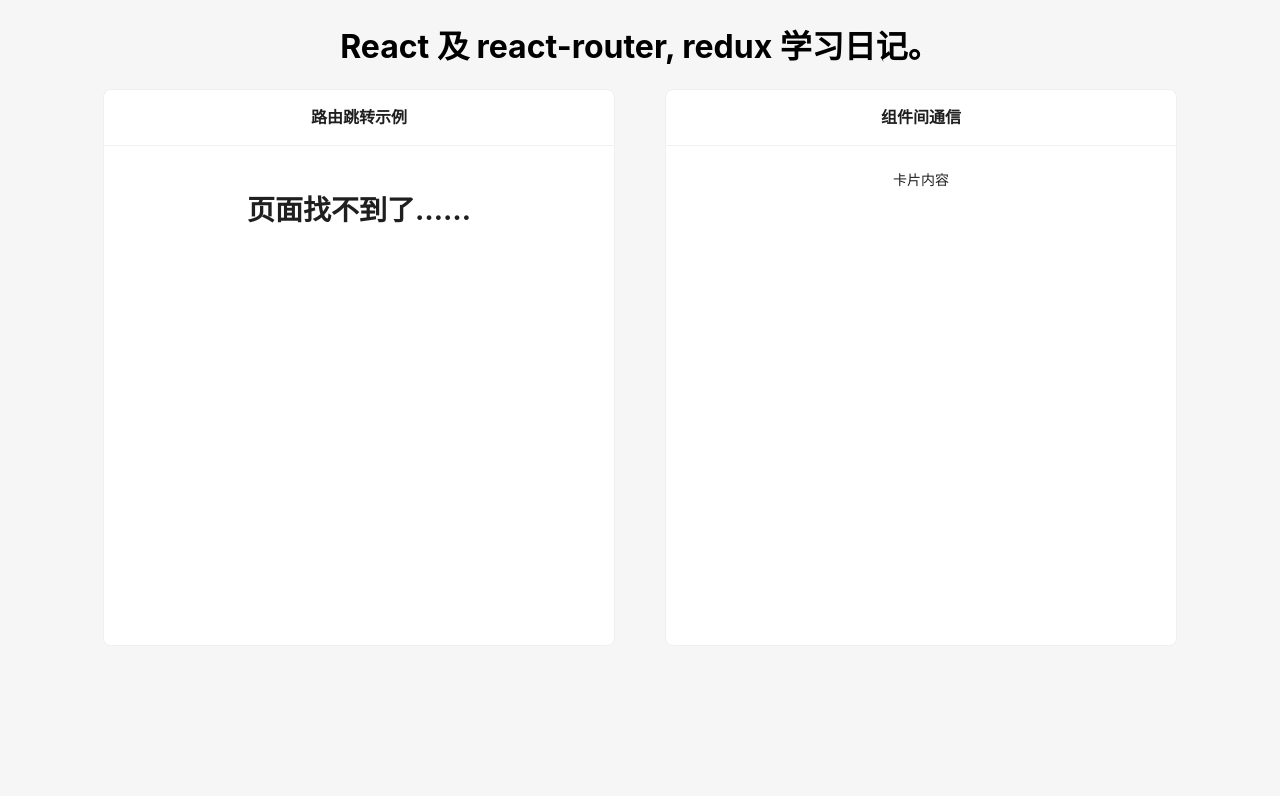
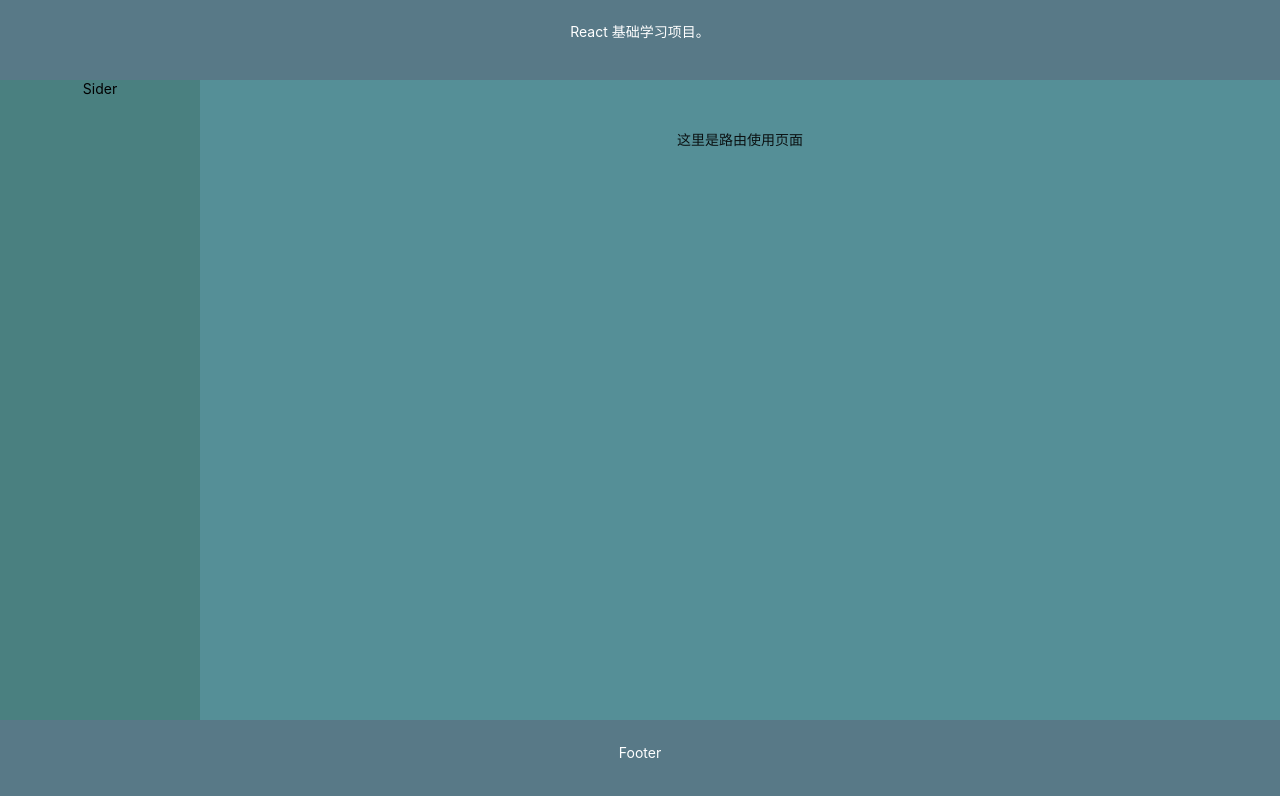
Before and after one commit to Ronjure/react-app, a React (Create React App) app: page /route in a window 1280 px wide. Shown: the top 796 px of the page. Built offline with nearby package versions, Linux system fonts and the light colour scheme.

Commit message:
day3: 重新规划页面

```diff
--- a/src/App.tsx
+++ b/src/App.tsx
@@ -1,48 +1,14 @@
 import './App.css';
-import React from 'react';
-import { Card } from 'antd';
+
+import { router } from './routes';
 
 import {
-  createBrowserRouter,
   RouterProvider,
 } from "react-router-dom";
 
-import ErrorPage from './routes/errorPage';
-import RouterCard from './pages/routerCard'
-import First from './pages/router/first';
-
-
-const router = createBrowserRouter([
-  {
-    path: "/",
-    element: <RouterCard />,
-    errorElement: <ErrorPage />,
-    children: [
-      {
-        path: "/first",
-        element: <First />,
-        errorElement: <ErrorPage />,
-      },
-    ],
-  },
-]);
-
 function App() {
   return (
-    <div className="App">
-      <h1>
-        React 及 react-router, redux 学习日记。
-      </h1>
-
-      <div className='card-wrapper'>
-        <Card title="路由跳转示例">
           <RouterProvider router={router} />
-        </Card>
-        <Card title="组件间通信">
-          <div>卡片内容</div>
-        </Card>
-      </div>
-    </div>
   );
 }
 
--- /dev/null
+++ b/src/layout/layout.tsx
@@ -0,0 +1,48 @@
+import { Layout } from "antd";
+import { Outlet } from "react-router-dom";
+
+const { Header, Sider, Content, Footer } = Layout
+
+const headerStyle: React.CSSProperties = {
+  textAlign: 'center',
+  color: '#fff',
+  height: '10vh',
+  paddingInline: 50,
+  lineHeight: '64px',
+  backgroundColor: '#587987',
+};
+
+const contentStyle: React.CSSProperties = {
+  textAlign: 'center',
+  height: '80vh',
+  lineHeight: '120px',
+  backgroundColor: '#558f97',
+};
+
+const siderStyle: React.CSSProperties = {
+  textAlign: 'center',
+  height: '80vh',
+  backgroundColor: '#4a8080',
+};
+
+const footerStyle: React.CSSProperties = {
+  textAlign: 'center',
+  color: '#fff',
+  height: '10vh',
+  backgroundColor: '#587987',
+};
+
+export function CustomLayout () {
+  return (<Layout>
+    <Header style={headerStyle}>
+      React 基础学习项目。
+    </Header>
+    <Layout>
+      <Sider style={siderStyle}>Sider</Sider>
+      <Content style={contentStyle}>
+        <Outlet />
+      </Content>
+    </Layout>
+    <Footer style={footerStyle}>Footer</Footer>
+  </Layout>)
+}
--- a/src/pages/backRoot.tsx
+++ /dev/null
@@ -1,14 +0,0 @@
-import { Typography } from "antd";
-import React from "react";
-import { Link } from "react-router-dom";
-
-export default function BackRoot() {
-  return (
-    <div>
-      <Link to="/">
-        <Typography.Link>返回</Typography.Link>
-      </Link>
-      {/* <a href="/">dsfgdsf</a> */}
-    </div>
-  )
-}
--- /dev/null
+++ b/src/pages/redux-page.tsx
@@ -0,0 +1,10 @@
+import { Outlet } from "react-router-dom";
+
+export function ReduxPage() {
+  return (
+    <div>
+      这里是Redux主页面
+      <Outlet />
+    </div>
+  )
+}
--- /dev/null
+++ b/src/pages/route-page.tsx
@@ -0,0 +1,12 @@
+import { Outlet } from "react-router-dom";
+
+export function RoutePage() {
+  return (
+    <div>
+      <span>这里是路由使用页面</span>
+      <div>
+        <Outlet />
+      </div>
+    </div>
+  )
+}
--- a/src/pages/router/first.tsx
+++ /dev/null
@@ -1,12 +0,0 @@
-import React from "react";
-
-import BackRoot from "../backRoot";
-
-export default function First() {
-  return (
-    <div>
-      这里是路由一
-      <BackRoot />
-    </div>
-  )
-}
--- a/src/pages/routerCard.tsx
+++ /dev/null
@@ -1,28 +0,0 @@
-import React from "react";
-import {
-  Link, Route, Routes,
-} from "react-router-dom";
-
-import { Layout, Typography } from 'antd';
-
-import First from "./router/first";
-
-const { Sider, Content } = Layout
-
-
-export default function RouterCard() {
-  return (
-    <div>
-      <Sider>
-        <Link to="/first">
-          <Typography.Link>路由一：/first</Typography.Link>
-        </Link>
-      </Sider>
-      <Content>
-        <Routes>
-          <Route Component={First}></Route>
-        </Routes>
-      </Content>
-    </div>
-  )
-}
--- /dev/null
+++ b/src/pages/routes/basic.tsx
@@ -0,0 +1,5 @@
+export function RouteBasic() {
+  return (
+    <div>这里是路由的basic页面</div>
+  )
+}
--- a/src/routes/errorPage.tsx
+++ b/src/routes/errorPage.tsx
@@ -1,4 +1,3 @@
-import React from "react";
 import { useRouteError } from "react-router-dom";
 
 export default function ErrorPage() {
--- /dev/null
+++ b/src/routes/index.tsx
@@ -0,0 +1,40 @@
+import { createBrowserRouter } from "react-router-dom";
+
+import { CustomLayout } from "../layout/layout";
+import ErrorPage from "./errorPage";
+import { RoutePage } from "../pages/route-page";
+import { RouteBasic } from "../pages/routes/basic";
+import { ReduxPage } from "../pages/redux-page";
+
+export const router = createBrowserRouter([
+  {
+    path: "/",
+    element: <CustomLayout />,
+    errorElement: <ErrorPage />,
+    children: [
+      {
+        path: "/route",
+        element: <RoutePage />,
+
+        children: [
+          {
+            path: '/route/basic',
+            element: <RouteBasic />
+          },
+        ],
+      },
+
+      {
+        path: '/redux',
+        element: <ReduxPage />,
+
+        children: [
+          {
+            path: '/redux/basic',
+            element: <RouteBasic />
+          }
+        ],
+      },
+    ],
+  },
+]);
```
Also changed, not shown: src/pages/redux/redux-basic.tsx (added, +7 -0 lines).
